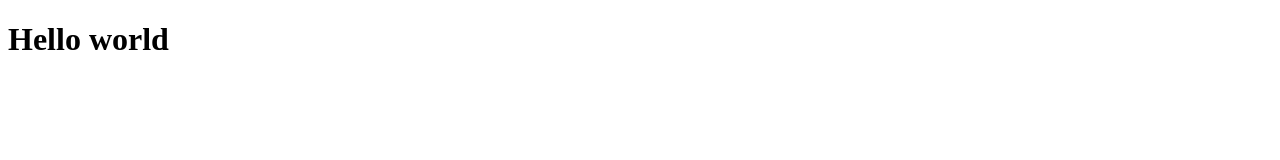
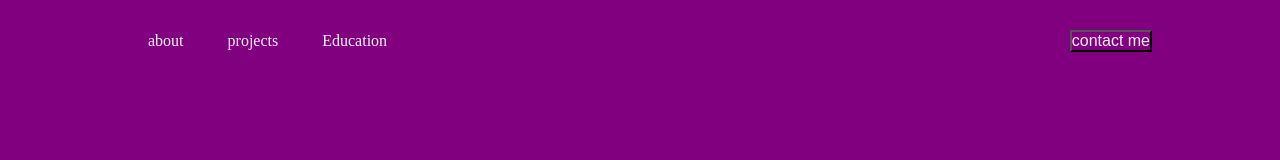
Before and after one commit to Jarryd-pretorius/website-project, a plain HTML site: page index.html in a window 1280 px wide. Drawn offline with Linux system fonts and the light colour scheme.

Commit message:
heading framing

```diff
--- a/index.html
+++ b/index.html
@@ -3,10 +3,23 @@
 <head>
     <meta charset="UTF-8">
     <meta http-equiv="X-UA-Compatible" content="IE=edge">
-    <meta name="viewport" content="width=device-width, initial-scale=1.0">
-    <title>My website</title>
+    <meta name="viewport" content="width=device-width, initial-scale=1.0  ">
+    <link rel="stylesheet" type="text/css" href="./style.css">
+
+
 </head>
 <body>
-    <h1>Hello world</h1>
+    <header>
+            <nav>
+                <ul class="nav_links">
+                   <li><a href="#">about</a></li>
+                   <li><a href="#">projects</a></li>
+                   <li><a href="#">Education</a></li>
+                </ul>
+            </nav>
+            <a class="cta" href="#"><button>contact me</button></a>
+
+    </header>
+
 </body>
 </html>
--- /dev/null
+++ b/style.css
@@ -0,0 +1,26 @@
+* {
+    box-sizing: border-box;
+    margin: 0;
+    padding: 0;
+    background-color: purple;
+}
+
+li, a, button {
+    font-weight: 500;
+    font-size: 16px;
+    color: whitesmoke;
+    text-decoration: none;
+}
+
+header {
+    display: flex;
+    justify-content: space-between;
+    align-items: center;
+    padding: 30px 10%;
+}
+
+.nav_links li {
+    display: inline-block;
+    padding: 0px 20px;
+    text-align: center;
+}
```
